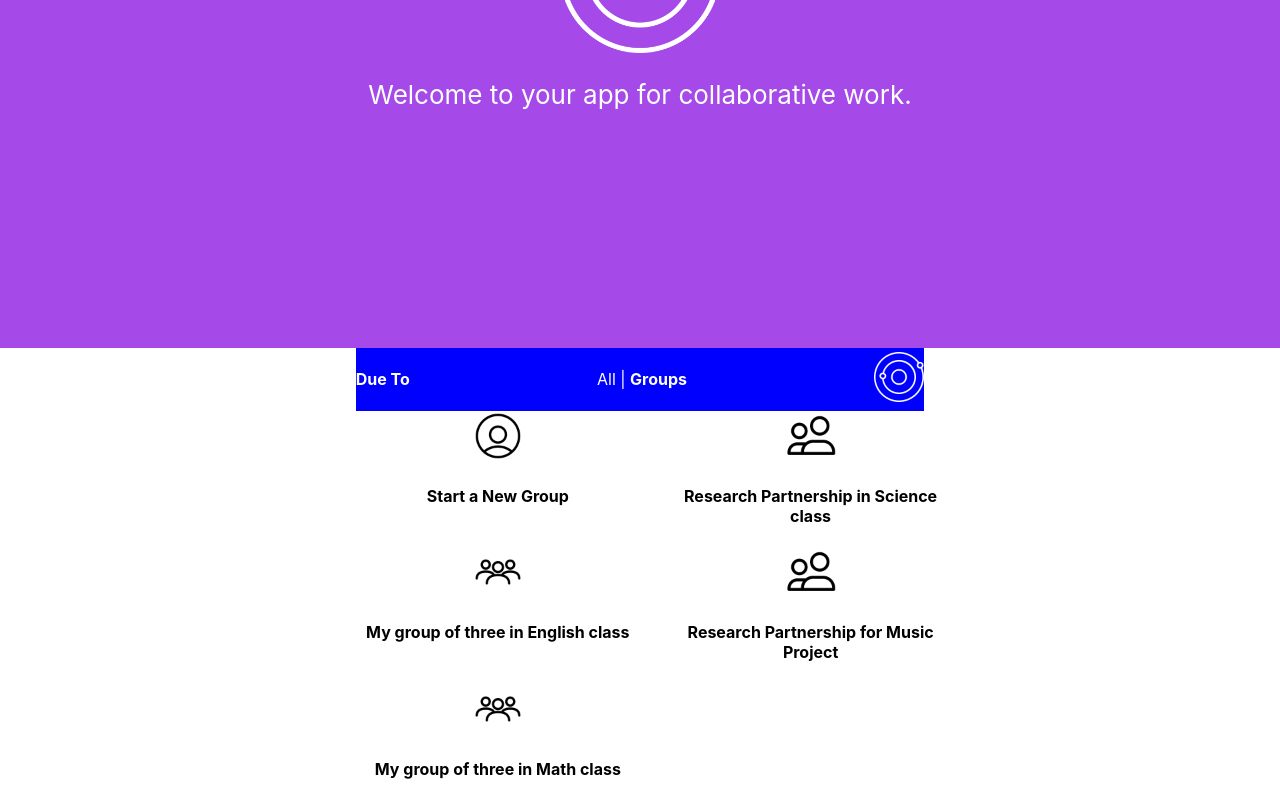
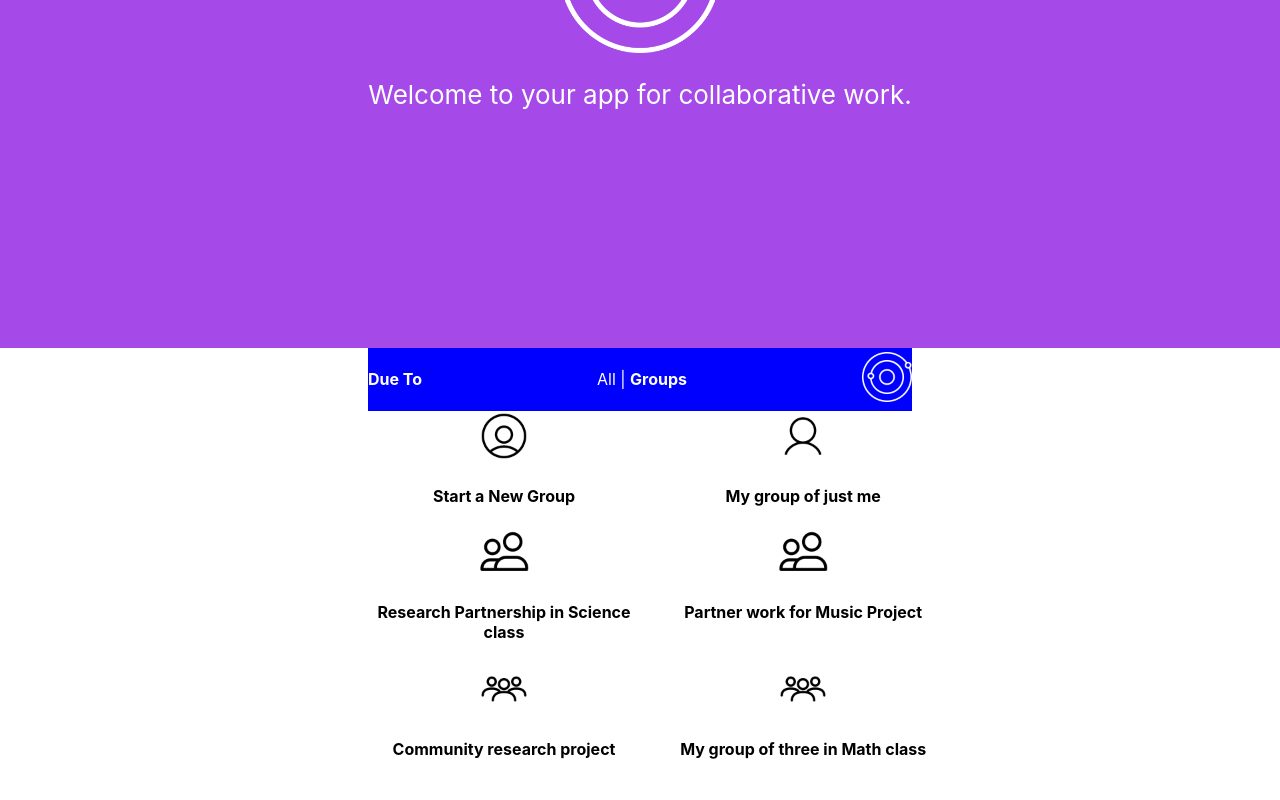
Before and after one commit to odobok/do-to-app, a React (Create React App) app in the folder do-to-app/: page / in a window 1280 px wide. Shown: the part 452-1252 px from the top of the page. Built offline with nearby package versions, Linux system fonts and the light colour scheme.

Commit message:
futzing with visuals for example to Lauren

```diff
--- a/do-to-app/src/Groups.js
+++ b/do-to-app/src/Groups.js
@@ -2,6 +2,7 @@ import React from 'react';
 import person from './icon-1.png';
 import pair from './icon-2.png';
 import threesome from './icon-3.png';
+import self from './icon-person.png';
 import './App.css';
 import { BrowserRouter as Router } from 'react-router-dom';
 
@@ -13,16 +14,20 @@ const Groups = () => (
         <h4>Start a New Group</h4>
       </parsing-groups>
       <parsing-groups className="Groups-parsing">
+        <img src={self} className="icon" alt="one-person" />
+        <h4>My group of just me</h4>
+      </parsing-groups>
+      <parsing-groups className="Groups-parsing">
         <img src={pair} className="icon" alt="two-people" />
         <h4>Research Partnership in Science class</h4>
       </parsing-groups>
       <parsing-groups className="Groups-parsing">
-        <img src={threesome} className="icon" alt="three-people" />
-        <h4>My group of three in English class</h4>
+        <img src={pair} className="icon" alt="two-people" />
+        <h4>Partner work for Music Project</h4>
       </parsing-groups>
       <parsing-groups className="Groups-parsing">
-        <img src={pair} className="icon" alt="two-people" />
-        <h4>Research Partnership for Music Project</h4>
+        <img src={threesome} className="icon" alt="three-people" />
+        <h4>Community research project</h4>
       </parsing-groups>
       <parsing-groups className="Groups-parsing">
         <img src={threesome} className="icon" alt="three-people" />
```
Also changed, not shown: do-to-app/src/icon-person.png (added).
